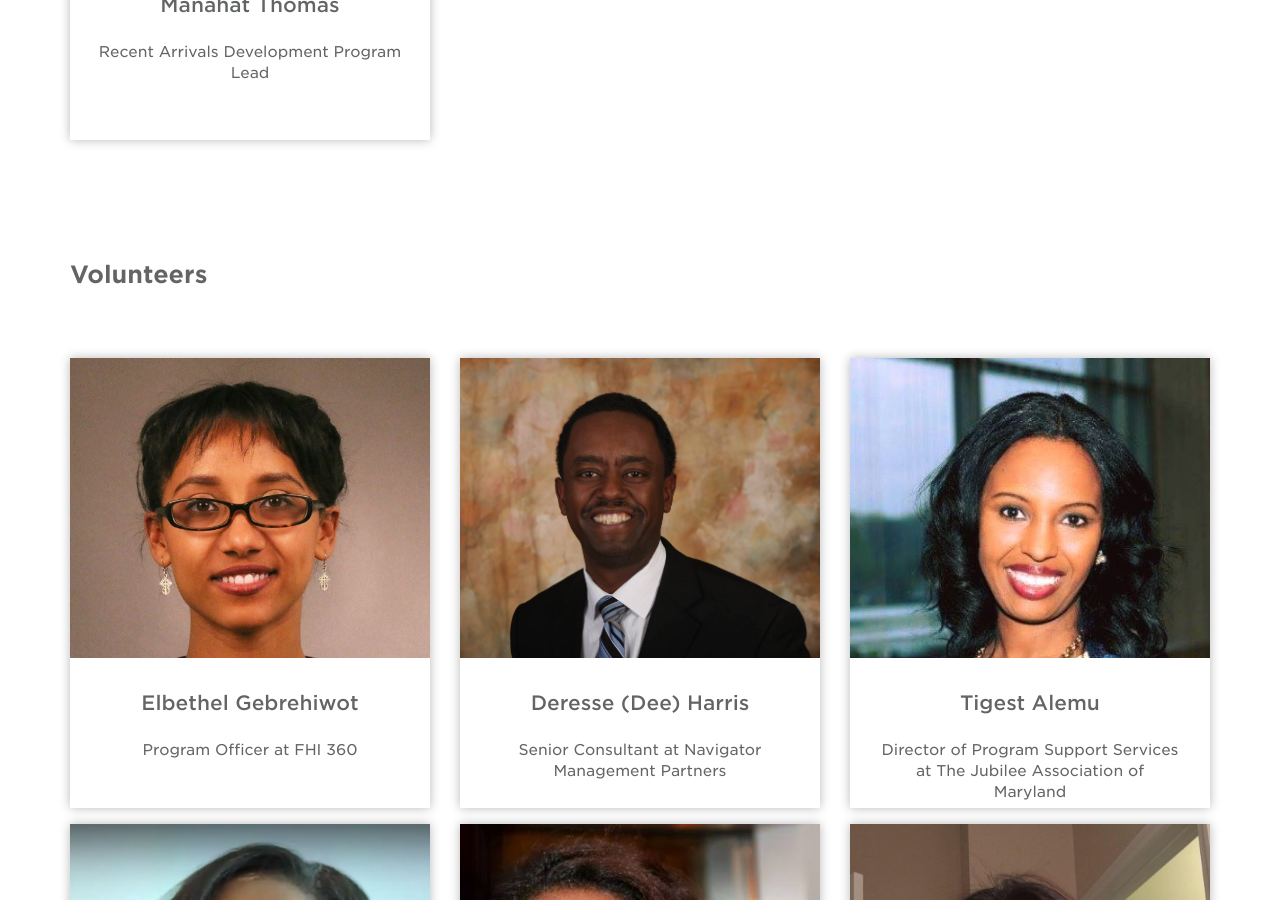
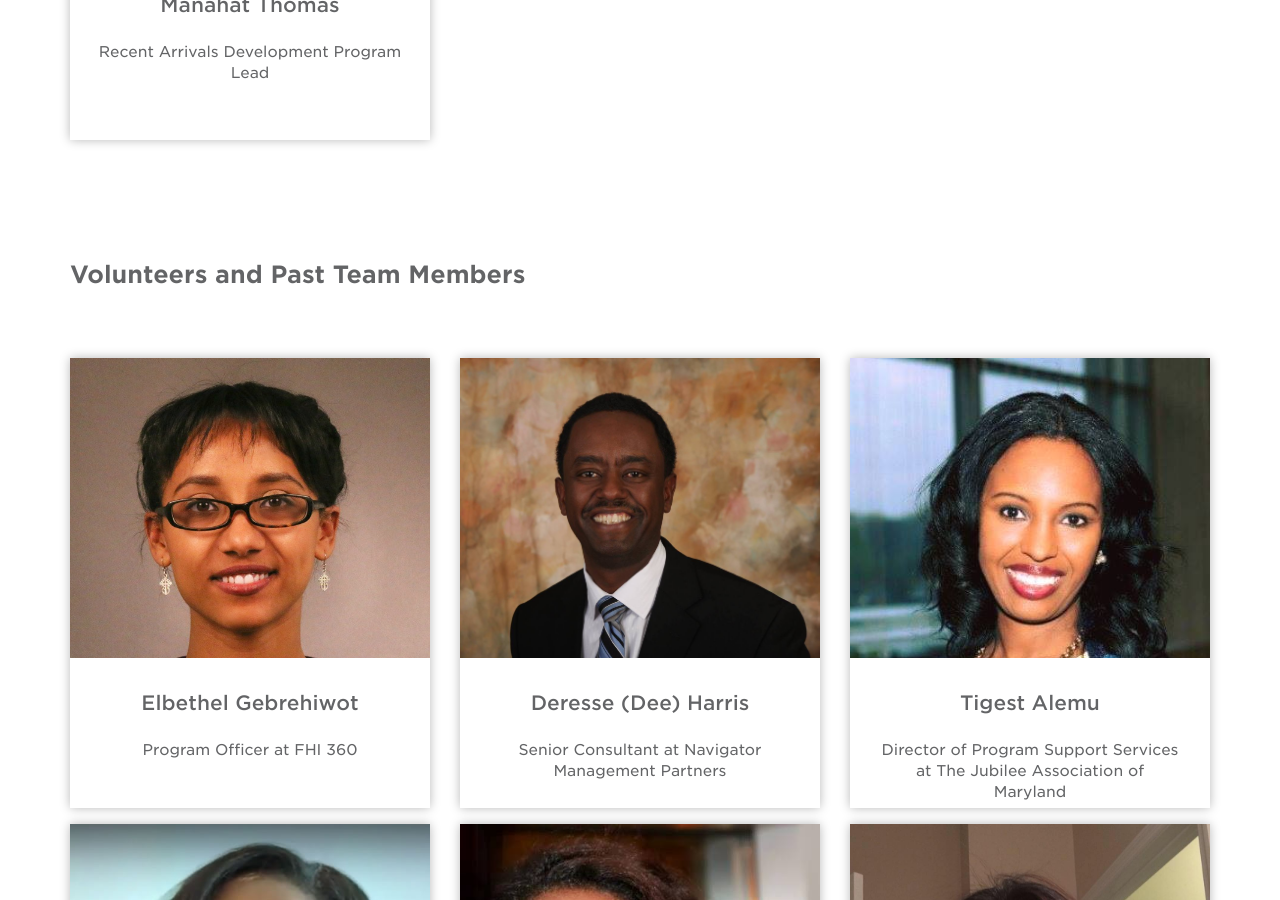
Before and after one commit to YEPNetwork/yepnetwork.github.io, a Jekyll site: the page built from _pages/team.html, in a window 1280 px wide and 900 px high, scrolled down 2133 px. Built offline with Jekyll 4.4.1, drawn with Linux system fonts in a browser that asks for light colours; nearby versions of some CDN libraries.

Commit message:
Update team.html

```diff
--- a/_pages/team.html
+++ b/_pages/team.html
@@ -28,7 +28,7 @@ body_class: team
   </div>
   {% endfor %}
 </div>
-<h2>Volunteers</h2>
+<h2>Volunteers and Past Team Members</h2>
 <div class="row card-grid">
   {% assign persons = site.data.past-team-members %}
   {% for person in persons %}
```
